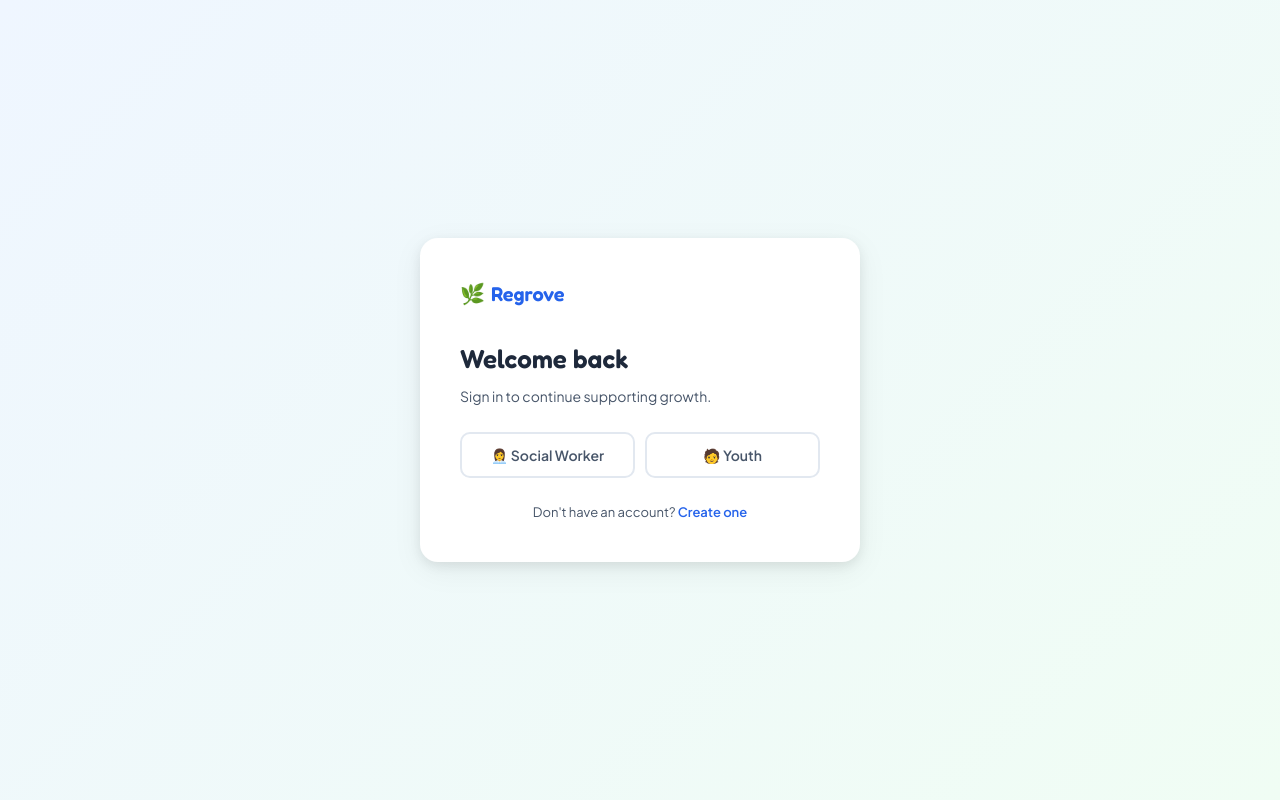
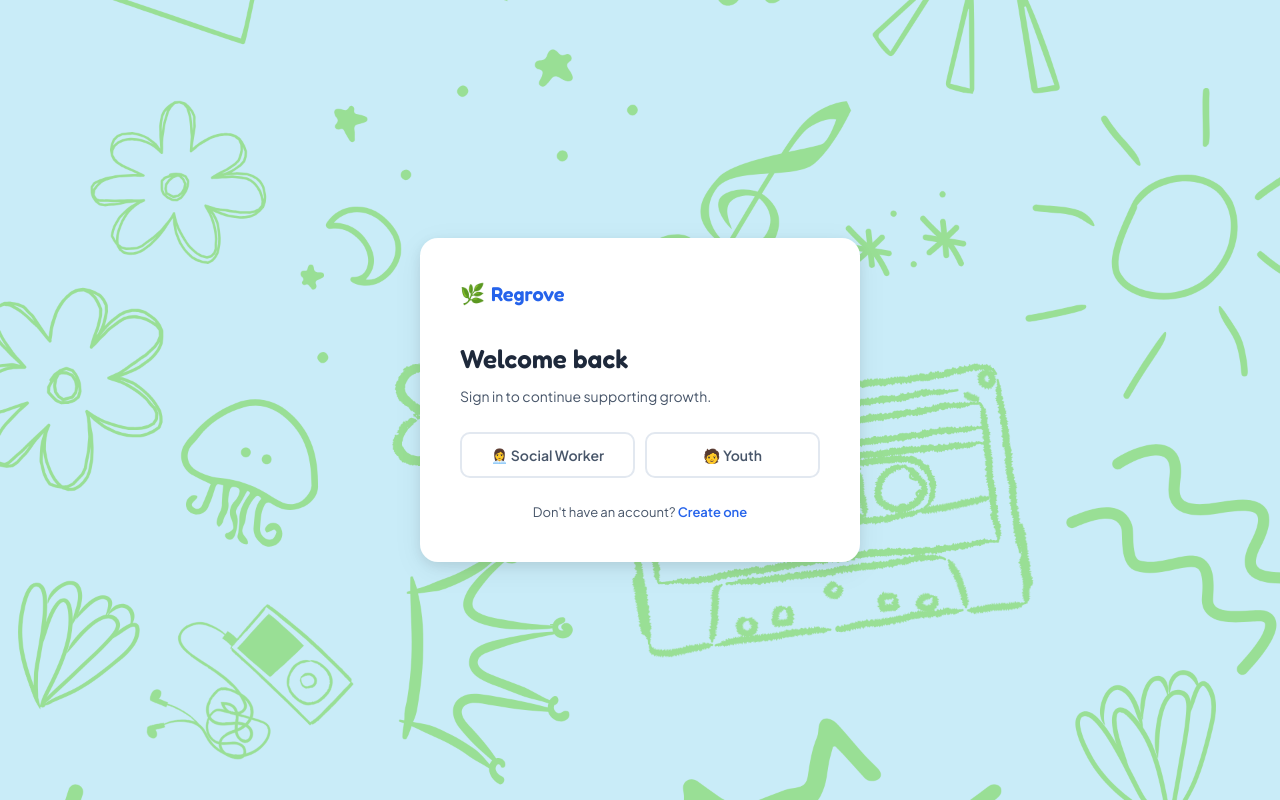
Before and after one commit to CeeJank/Regrove, a React (Vite) app in the folder frontend/: page /login in a window 1280 px wide. Built offline with nearby package versions, Linux system fonts and the light colour scheme.

Commit message:
Background for Login and Registration

```diff
--- a/frontend/src/pages/login.tsx
+++ b/frontend/src/pages/login.tsx
@@ -2,6 +2,7 @@ import React, { useState } from 'react';
 import { Link, useNavigate } from 'react-router-dom';
 import { UserRole } from '../types';
 import { useAuth } from '../contexts/AuthContext';
+import bgImage from '../images/background/Bg1.png';
 
 const LoginPage: React.FC = () => {
   const [role, setRole] = useState<UserRole | null>(null);
@@ -32,7 +33,13 @@ const LoginPage: React.FC = () => {
   };
 
   return (
-    <div className="auth-page">
+    <div className="auth-page"
+    style={{
+        backgroundImage: `url(${bgImage})`,
+        backgroundSize: 'cover',
+        backgroundPosition: 'center',
+        minHeight: '100vh',
+      }}>
       <div className="auth-card">
         <Link to="/" className="auth-brand">
           <span>🌿</span> Regrove
--- a/frontend/src/pages/register.tsx
+++ b/frontend/src/pages/register.tsx
@@ -2,6 +2,7 @@ import React, { useState } from 'react';
 import { Link, useNavigate } from 'react-router-dom';
 import { UserRole } from '../types';
 import { useAuth } from '../contexts/AuthContext';
+import bgImage from '../images/background/Bg1.png';
 
 const RegisterPage: React.FC = () => {
   const [role, setRole] = useState<UserRole | null>(null);
@@ -42,7 +43,13 @@ const RegisterPage: React.FC = () => {
     setForm(f => ({ ...f, [k]: e.target.value }));
 
   return (
-    <div className="auth-page">
+    <div className="auth-page"
+    style={{
+        backgroundImage: `url(${bgImage})`,
+        backgroundSize: 'cover',
+        backgroundPosition: 'center',
+        minHeight: '100vh',
+      }}>
       <div className="auth-card auth-card--wide">
         <Link to="/" className="auth-brand">
           <span>🌿</span> Regrove
```
Also changed, not shown: frontend/src/pages/HomePage.tsx (deleted, +0 -22 lines), frontend/src/images/background/Bg1.png (added).
